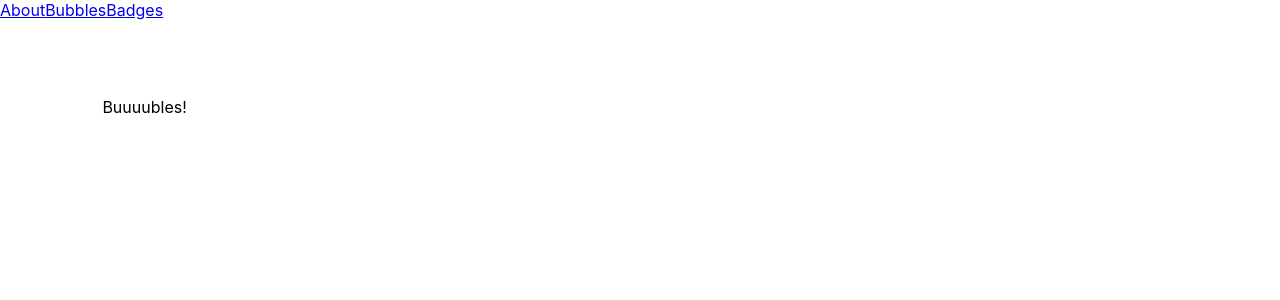
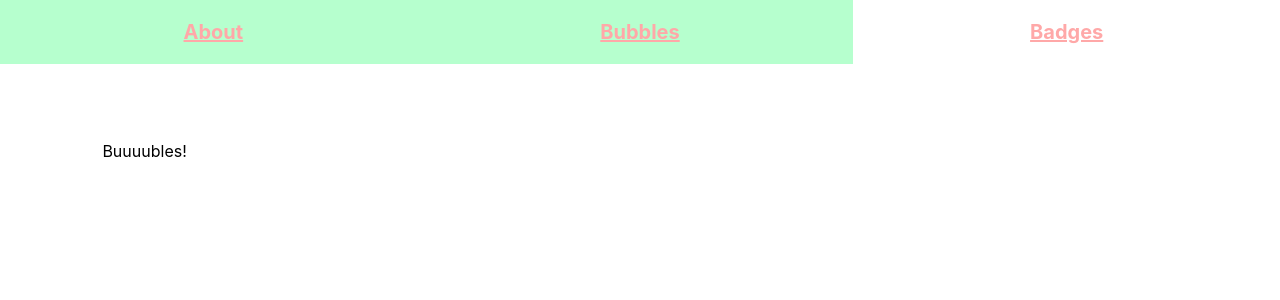
Before and after one commit to jogracz/bubbles, a React (Create React App) app: page / in a window 1280 px wide. Shown: the top 300 px of the page. Built offline with nearby package versions, Linux system fonts and the light colour scheme.

Commit message:
Add styling to navigation

```diff
--- a/src/components/navigation/index.tsx
+++ b/src/components/navigation/index.tsx
@@ -1,14 +1,50 @@
 import React from "react";
-import { Link } from "react-router-dom";
+import { Link, useLocation } from "react-router-dom";
+import styled from "styled-components";
 
 import { ROUTES } from "types/routes";
 
 export const Navigation: React.FunctionComponent = () => {
+  const { pathname } = useLocation();
+  console.log(pathname);
   return (
-    <div>
-      <Link to={ROUTES.ABOUT}>About</Link>
-      <Link to={ROUTES.BUBBLES}>Bubbles</Link>
-      <Link to={ROUTES.BADGES}>Badges</Link>
-    </div>
+    <StyledNav>
+      <StyledLink to={ROUTES.ABOUT} selected={pathname === ROUTES.ABOUT}>
+        About
+      </StyledLink>
+      <StyledLink to={ROUTES.BUBBLES} selected={pathname === ROUTES.BUBBLES}>
+        Bubbles
+      </StyledLink>
+      <StyledLink to={ROUTES.BADGES} selected={pathname === ROUTES.BADGES}>
+        Badges
+      </StyledLink>
+    </StyledNav>
   );
 };
+
+const StyledNav = styled.div`
+  width: 100%;
+  display: flex;
+  align-items: center;
+
+  font-weight: bold;
+  font-size: 20px;
+  color: #ffa8a8;
+  & a {
+    color: #ffa8a8;
+  }
+`;
+interface StyledLinkProps {
+  selected: boolean;
+}
+const StyledLink = styled(Link)`
+  width: 100%;
+  height: 100%;
+  padding: 20px;
+  text-align: center;
+  background-color: ${(props: StyledLinkProps) =>
+    props.selected ? "#B6FFCE" : "white"};
+  &:hover {
+    background-color: #b6ffce;
+  }
+`;
```
